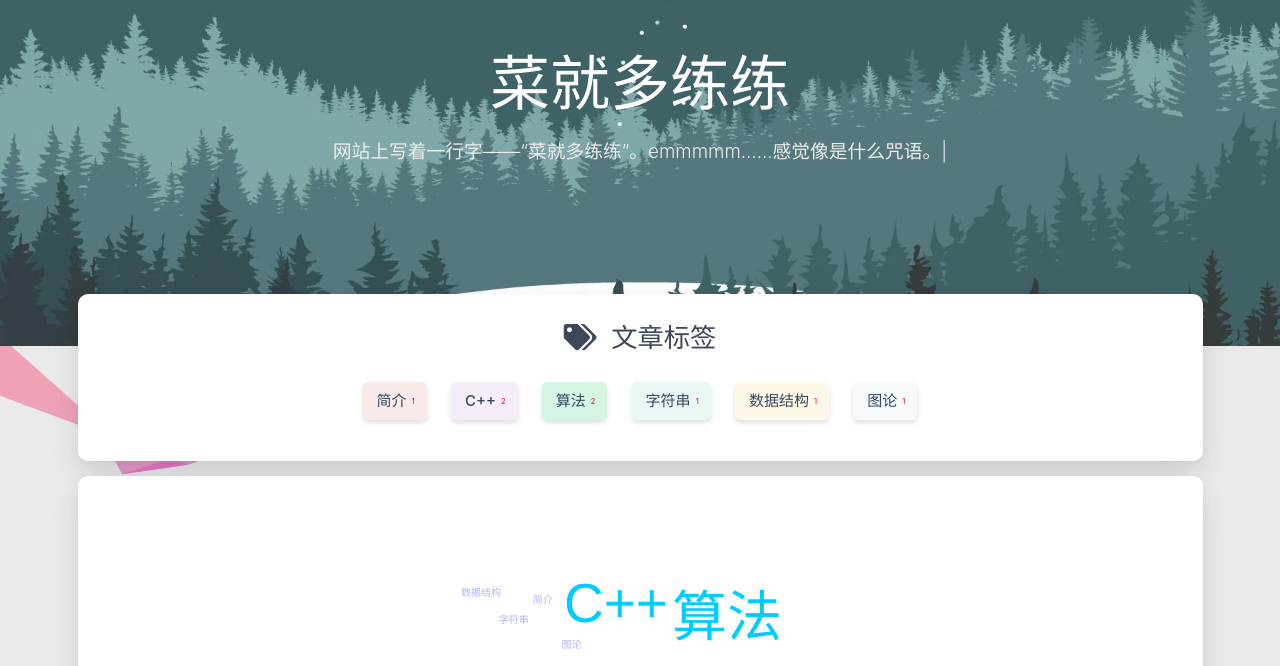
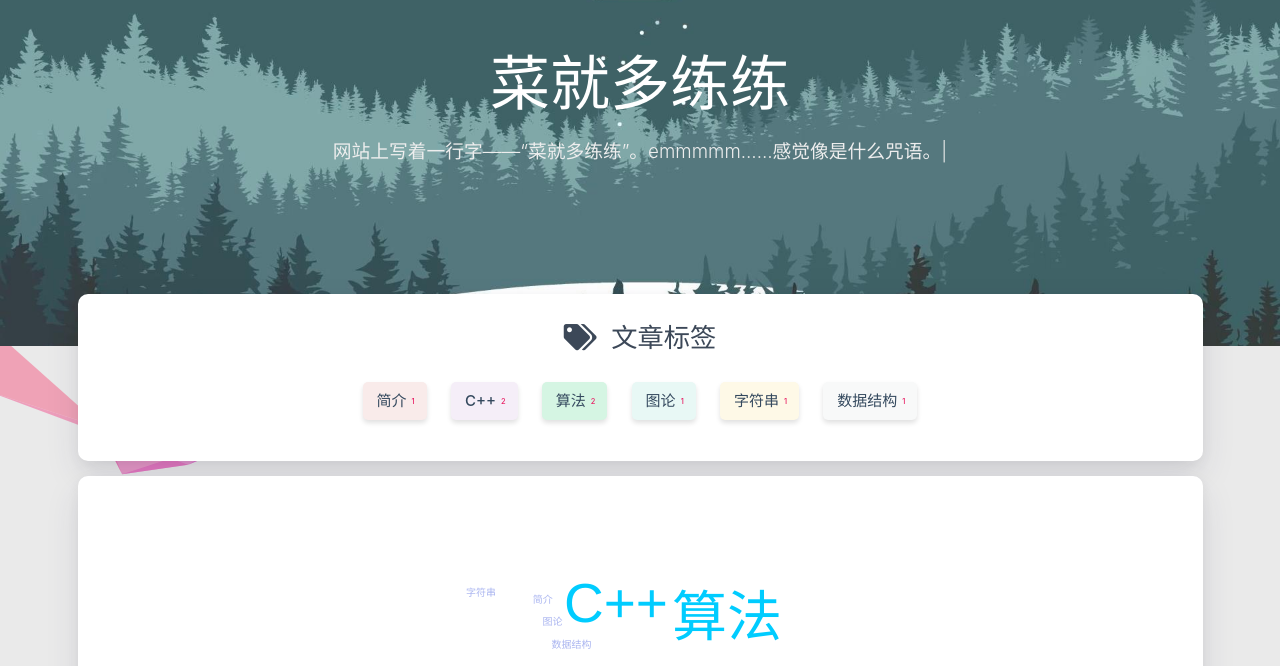
Before and after one commit to n70huihui/n70huihui.github.io, a plain HTML site: page tags/index.html in a window 1280 px wide. Shown: the part 134-800 px from the top of the page. Drawn offline with nearby package versions, Linux system fonts and the light colour scheme; some packages are replaced by stand-ins of ours; a script that the page names is missing.

Commit message:
Site updated: 2023-08-08 23:55:46

```diff
--- a/tags/index.html
+++ b/tags/index.html
@@ -390,10 +390,19 @@
                 </a>
 
 
+                <a href="/tags/%E5%9B%BE%E8%AE%BA/" title="图论: 1">
+                    <span class="chip center-align waves-effect waves-light
+                             chip-default "
+                            data-tagname="图论" style="background-color: #E8F8F5;">图论
+                        <span class="tag-length">1</span>
+                    </span>
+                </a>
+
+
                 <a href="/tags/%E5%AD%97%E7%AC%A6%E4%B8%B2/" title="字符串: 1">
                     <span class="chip center-align waves-effect waves-light
                              chip-default "
-                            data-tagname="字符串" style="background-color: #E8F8F5;">字符串
+                            data-tagname="字符串" style="background-color: #FEF9E7;">字符串
                         <span class="tag-length">1</span>
                     </span>
                 </a>
@@ -402,16 +411,7 @@
                 <a href="/tags/%E6%95%B0%E6%8D%AE%E7%BB%93%E6%9E%84/" title="数据结构: 1">
                     <span class="chip center-align waves-effect waves-light
                              chip-default "
-                            data-tagname="数据结构" style="background-color: #FEF9E7;">数据结构
-                        <span class="tag-length">1</span>
-                    </span>
-                </a>
-
-
-                <a href="/tags/%E5%9B%BE%E8%AE%BA/" title="图论: 1">
-                    <span class="chip center-align waves-effect waves-light
-                             chip-default "
-                            data-tagname="图论" style="background-color: #F8F9F9;">图论
+                            data-tagname="数据结构" style="background-color: #F8F9F9;">数据结构
                         <span class="tag-length">1</span>
                     </span>
                 </a>
@@ -440,7 +440,7 @@
 <script type="text/javascript">
 
 
-    $('#tag-wordcloud').jQCloud([{"text":"简介","weight":1,"link":"/tags/简介/"},{"text":"C++","weight":2,"link":"/tags/C/"},{"text":"算法","weight":2,"link":"/tags/算法/"},{"text":"字符串","weight":1,"link":"/tags/字符串/"},{"text":"数据结构","weight":1,"link":"/tags/数据结构/"},{"text":"图论","weight":1,"link":"/tags/图论/"}], {
+    $('#tag-wordcloud').jQCloud([{"text":"简介","weight":1,"link":"/tags/简介/"},{"text":"C++","weight":2,"link":"/tags/C/"},{"text":"算法","weight":2,"link":"/tags/算法/"},{"text":"图论","weight":1,"link":"/tags/图论/"},{"text":"字符串","weight":1,"link":"/tags/字符串/"},{"text":"数据结构","weight":1,"link":"/tags/数据结构/"}], {
         autoResize: true
     });
 </script>
```
Also changed, not shown: about/index.html (+1 -1 lines), tags/C/index.html (+11 -11 lines), tags/图论/index.html (+11 -11 lines), tags/字符串/index.html (+11 -11 lines), tags/数据结构/index.html (+11 -11 lines), tags/简介/index.html (+11 -11 lines), tags/算法/index.html (+11 -11 lines).
